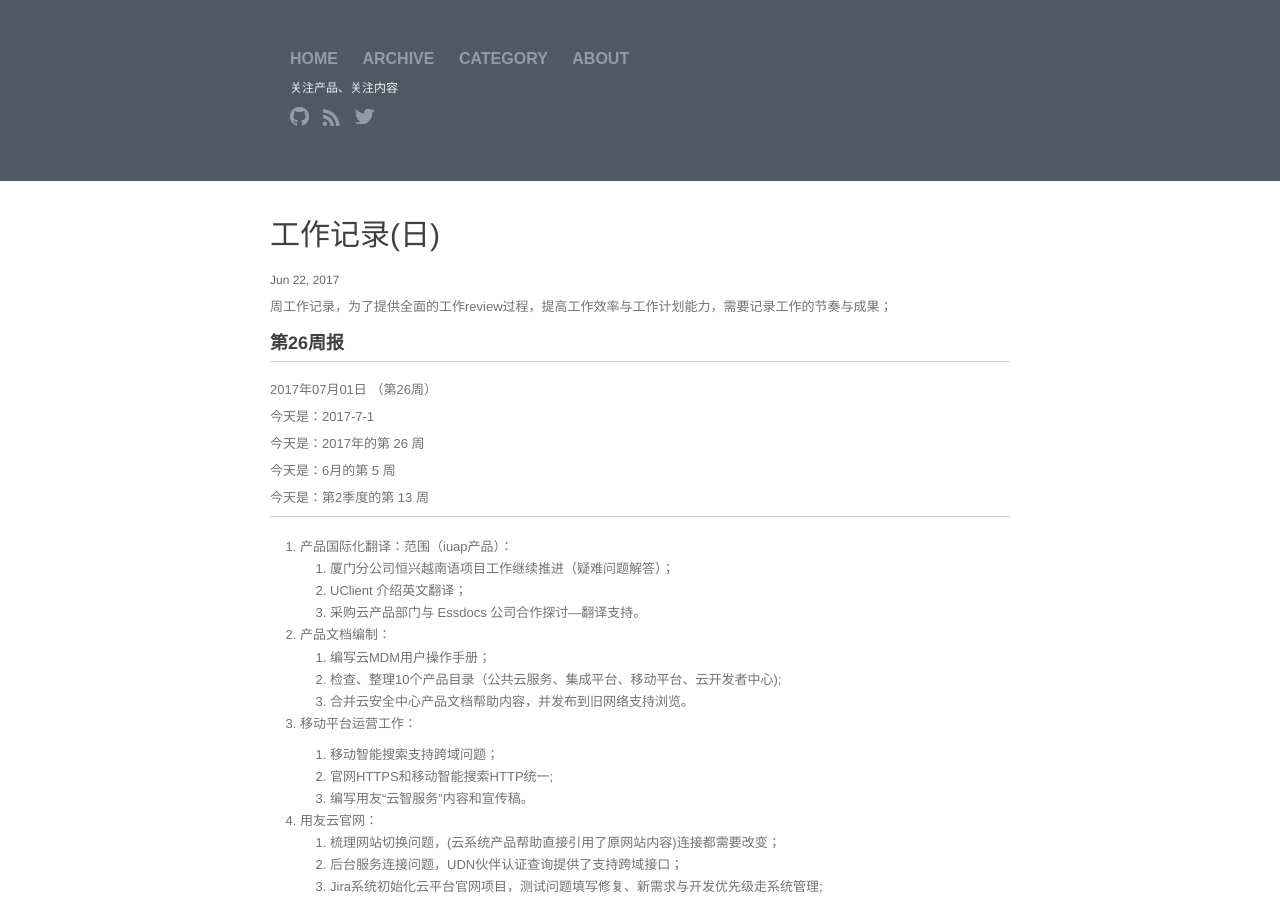
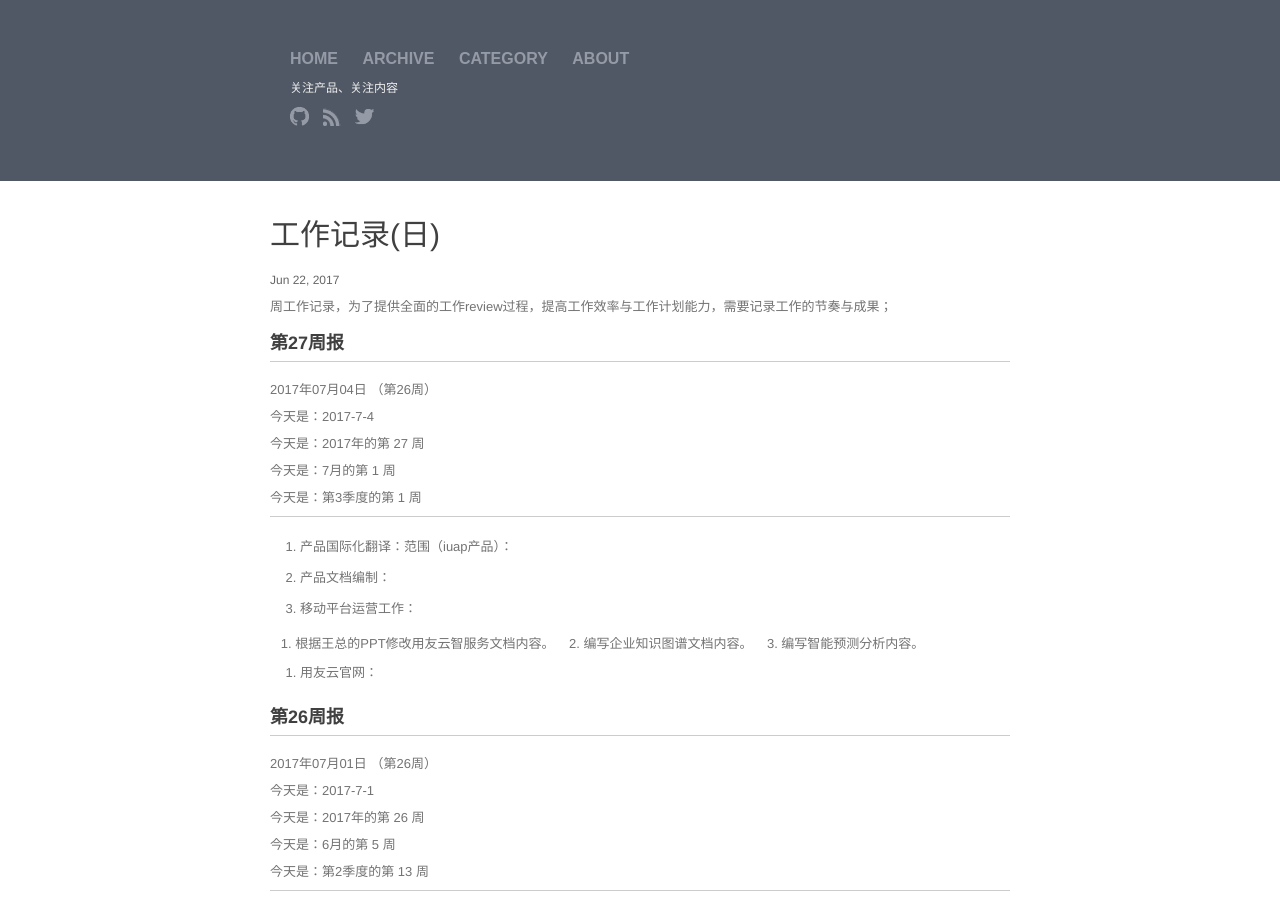
Before and after one commit to walllFlower/blog, a Jekyll site: the page built from _posts/2017-06-22-day_report_cxz.md, in a window 1280 px wide and 900 px high. Built offline with Jekyll 4.4.1, drawn with Linux system fonts in a browser that asks for light colours; comment, search, counter and statistics services are not loaded.

Commit message:
Update 2017-06-22-day_report_cxz.md

```diff
--- a/_posts/2017-06-22-day_report_cxz.md
+++ b/_posts/2017-06-22-day_report_cxz.md
@@ -6,6 +6,40 @@ categories: 日报 第25周
 ---
 
 周工作记录，为了提供全面的工作review过程，提高工作效率与工作计划能力，需要记录工作的节奏与成果；
+
+### 第27周报
+
+***
+
+2017年07月04日 （第26周）
+
+今天是：2017-7-4
+
+今天是：2017年的第 27 周
+
+今天是：7月的第 1 周
+
+今天是：第3季度的第 1 周
+
+***
+1. 产品国际化翻译：范围（iuap产品）：
+
+
+2. 产品文档编制：
+
+3. 移动平台运营工作：
+
+    1. 根据王总的PPT修改用友云智服务文档内容。
+    2. 编写企业知识图谱文档内容。
+    3. 编写智能预测分析内容。
+
+4. 用友云官网：
+
+
+
+
+
+
 
 ### 第26周报
 
```
